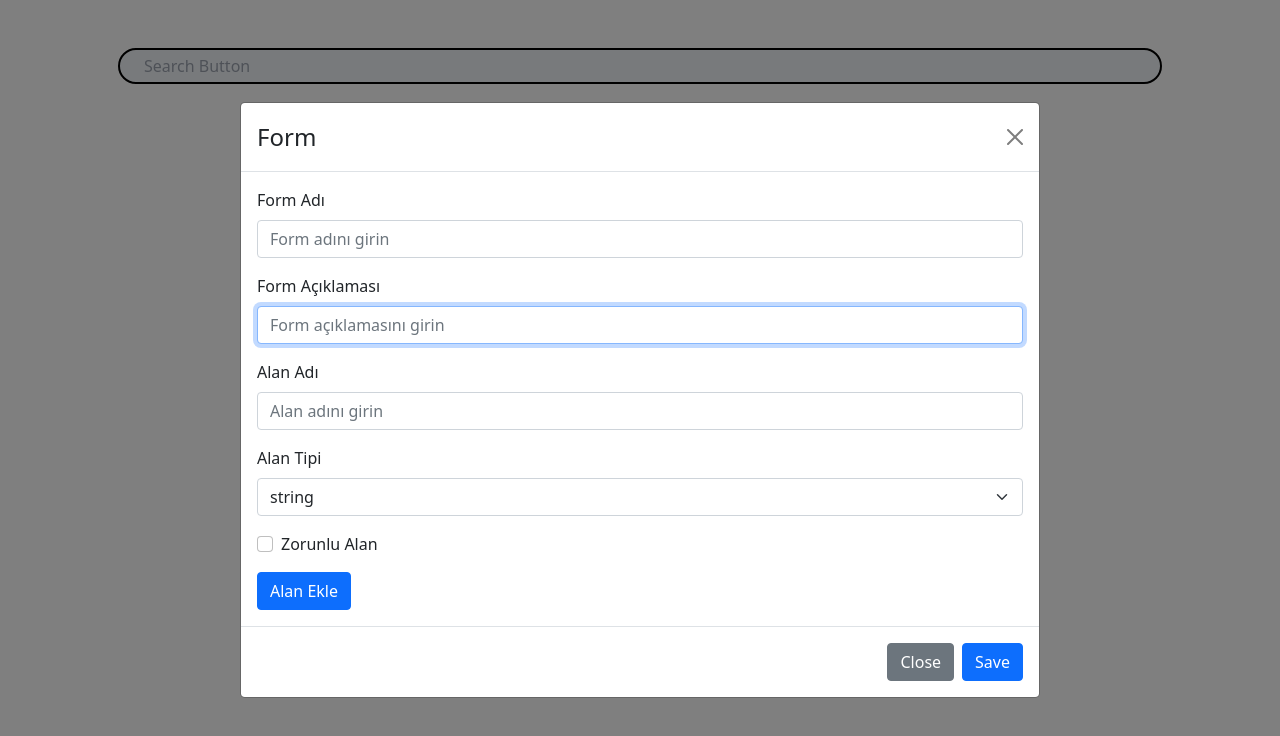
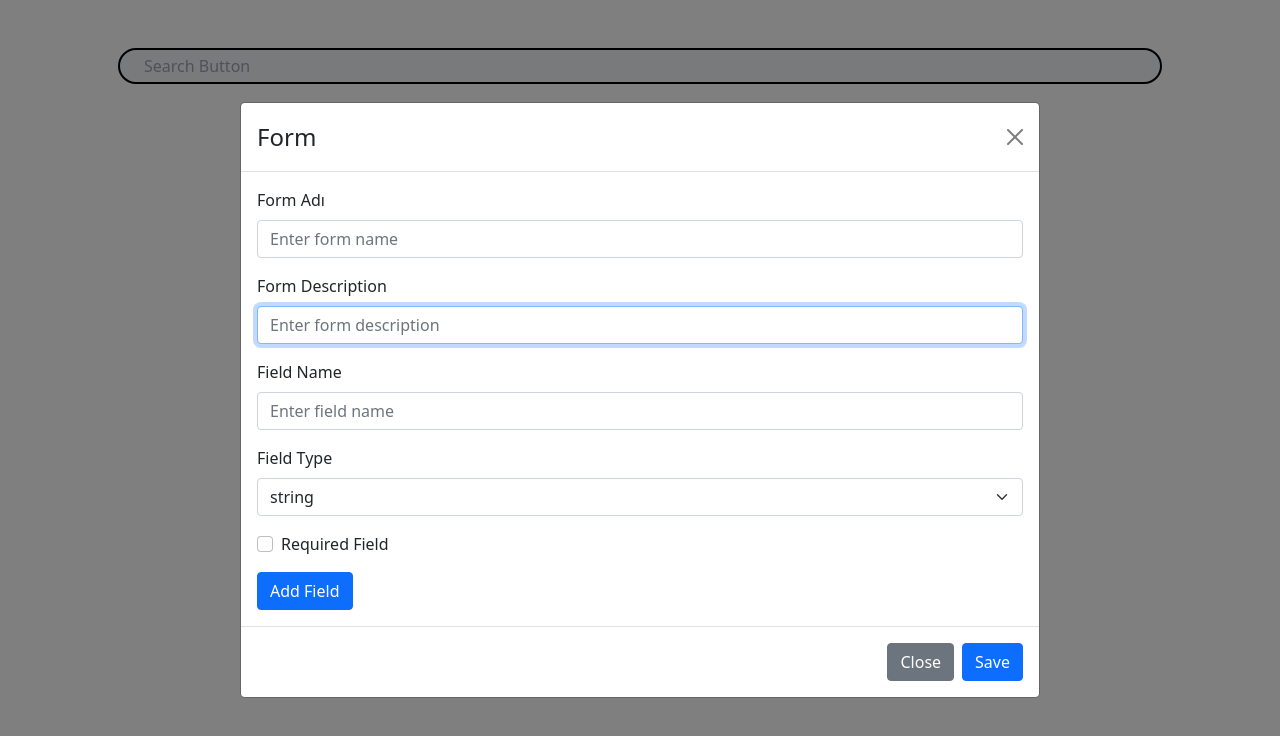
Before and after one commit to bahadirbagg/FormProject, a React (Create React App) app: page / in a window 1280 px wide. Both pictures are taken after a click on the button "Yeni Form Oluştur". Shown: the top 736 px of the page. Built offline with nearby package versions, Linux system fonts and the light colour scheme.

Commit message:
Update FormPopup.jsx

```diff
--- a/src/components/FormPopup.jsx
+++ b/src/components/FormPopup.jsx
@@ -132,26 +132,26 @@ function FormPopup() {
                 autoComplete="off"
                 type="text"
                 name="formname"
-                placeholder="Form adını girin"
+                placeholder="Enter form name"
                 onChange={handleFormChange}
                 value={form.formname}
                 autoFocus
               />
             </Form.Group>
             {alert === 1 ? (
-              <Alert variant="danger">Lütfen form adını girin.</Alert>
+              <Alert variant="danger">Please enter form name.</Alert>
             ) : null}
             {alert === 5 ? (
-              <Alert variant="danger">Form adı mevcut</Alert>
+              <Alert variant="danger">Form name already exist</Alert>
             ) : null}
             <Form.Group className="mb-3">
-              <Form.Label>Form Açıklaması</Form.Label>
+              <Form.Label>Form Description</Form.Label>
               <Form.Control
                 autoComplete="off"
                 type="text"
                 name="description"
                 onChange={handleFormChange}
-                placeholder="Form açıklamasını girin"
+                placeholder="Enter form description"
                 value={form.description}
                 autoFocus
               />
@@ -162,10 +162,10 @@ function FormPopup() {
           </Form>
           <Form>
             <Form.Group className="mb-3" controlId="formBasicEmail">
-              <Form.Label>Alan Adı</Form.Label>
+              <Form.Label>Field Name</Form.Label>
               <Form.Control
                 type="text"
-                placeholder="Alan adını girin"
+                placeholder="Enter field name"
                 onChange={handleFieldChange}
                 value={name}
                 name="name"
@@ -176,7 +176,7 @@ function FormPopup() {
             ) : null}
 
             <Form.Group className="mb-3">
-              <Form.Label>Alan Tipi</Form.Label>
+              <Form.Label>Field Type</Form.Label>
               <Form.Select
                 name="dataType"
                 onChange={
@@ -199,17 +199,17 @@ function FormPopup() {
                 type="checkbox"
                 name="required"
                 onChange={handleFieldChange}
-                label="Zorunlu Alan"
+                label="Required Field"
                 value="clicked"
               />
             </Form.Group>
             {alert === 4 ? (
               <Alert show={show} variant="success">
-                Alan Eklendi
+                Field Added
               </Alert>
             ) : null}
             <Button variant="primary" onClick={handleFieldSubmit}>
-              Alan Ekle
+              Add Field
             </Button>
           </Form>
         </Modal.Body>
```
